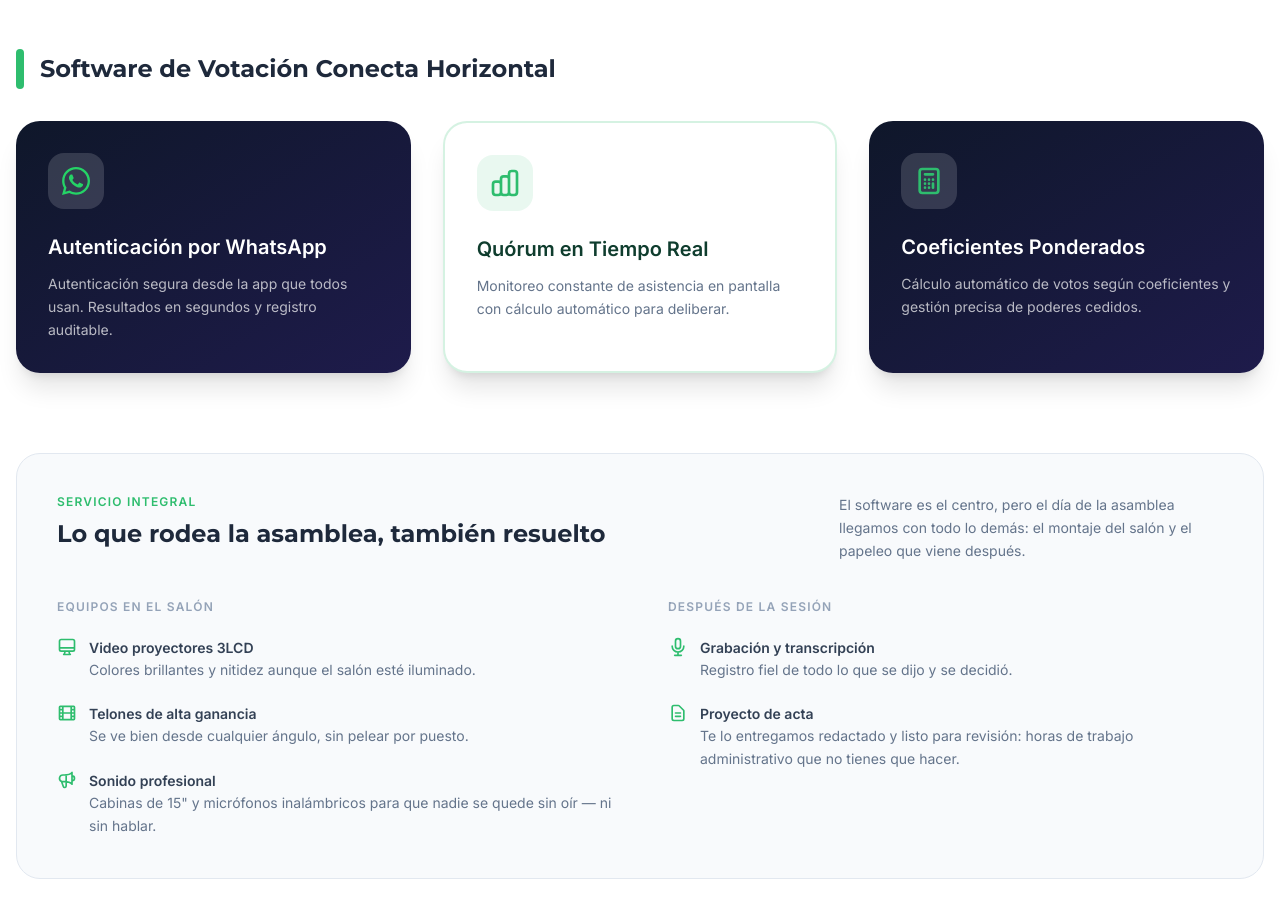
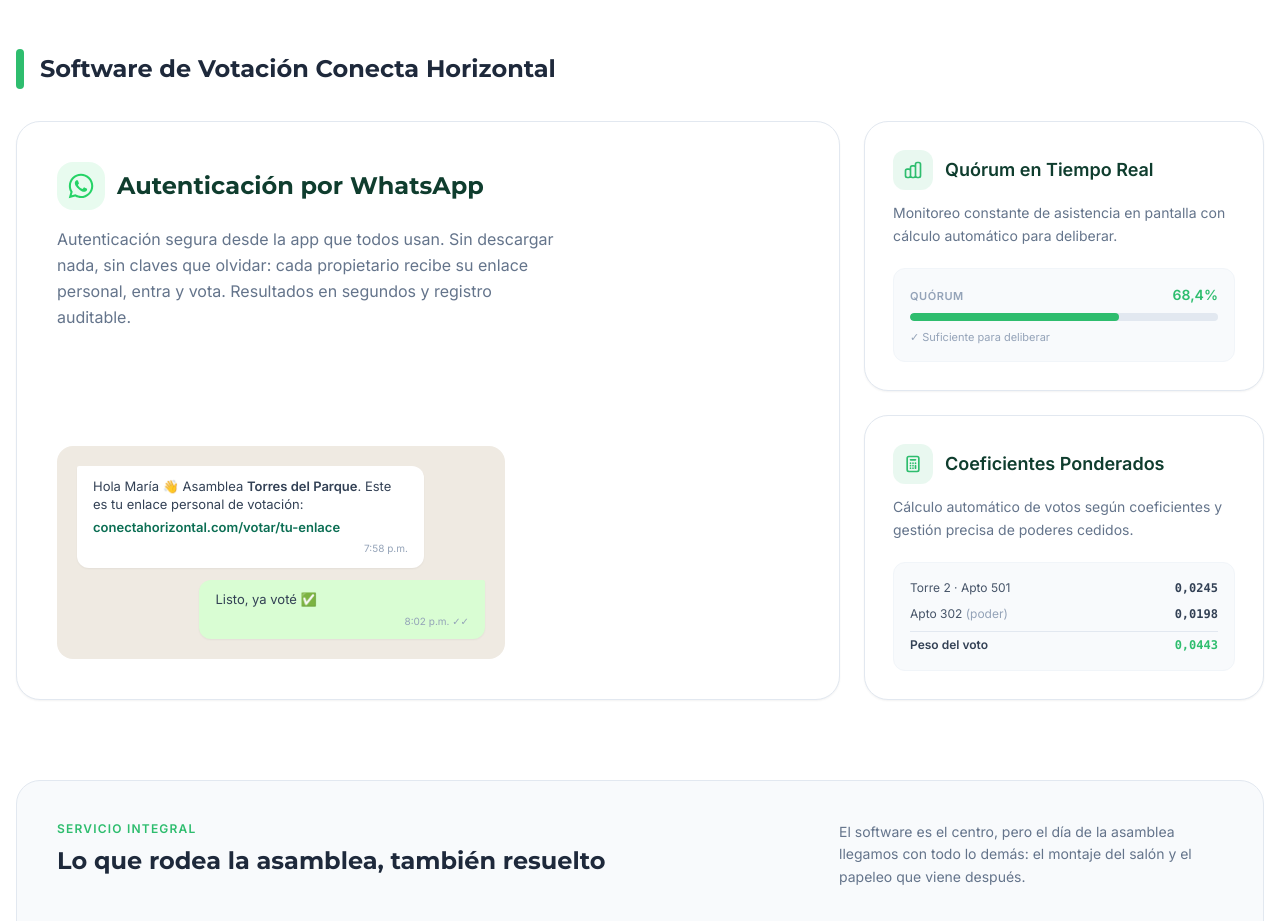
Before and after one commit to ElkinV/Conecta-Horizontal-Landing, a website: page index.html in a window 1280 px wide. Shown: the part 1040-1961 px from the top of the page. Drawn offline with nearby package versions, Linux system fonts and the light colour scheme.

Commit message:
feat: bento grid con mini demos del producto en la seccion de software

```diff
--- a/index.html
+++ b/index.html
@@ -285,47 +285,71 @@
           <h3 class="text-2xl font-bold font-montserrat text-slate-800">Software de Votación Conecta Horizontal</h3>
         </div>
 
-        <div class="grid grid-cols-1 md:grid-cols-3 gap-8">
+        <div class="grid grid-cols-1 md:grid-cols-3 gap-6">
 
-          <!-- Tarjeta OSCURA -->
-          <div
-            class="group bg-gradient-to-br from-[#0f172a] to-[#1e1b4b] rounded-3xl p-8 text-white shadow-xl hover:-translate-y-2 transition-all duration-300">
-            <div class="mb-6 bg-white/15 w-14 h-14 rounded-2xl flex items-center justify-center">
-              <svg class="w-8 h-8" viewBox="0 0 448 512" role="img" aria-label="WhatsApp" fill="#25D366"><path d="M380.9 97.1C339 55.1 283.2 32 223.9 32c-122.4 0-222 99.6-222 222 0 39.1 10.2 77.3 29.6 111L0 480l117.7-30.9c32.4 17.7 68.9 27 106.1 27h.1c122.3 0 224.1-99.6 224.1-222 0-59.3-25.2-115-67.1-157zm-157 341.6c-33.2 0-65.7-8.9-94-25.7l-6.7-4-69.8 18.3L72 359.2l-4.4-7c-18.5-29.4-28.2-63.3-28.2-98.2 0-101.7 82.8-184.5 184.6-184.5 49.3 0 95.6 19.2 130.4 54.1 34.8 34.9 56.2 81.2 56.1 130.5 0 101.8-84.9 184.6-186.6 184.6zm101.2-138.2c-5.5-2.8-32.8-16.2-37.9-18-5.1-1.9-8.8-2.8-12.5 2.8-3.7 5.6-14.3 18-17.6 21.8-3.2 3.7-6.5 4.2-12 1.4-32.6-16.3-54-29.1-75.5-66-5.7-9.8 5.7-9.1 16.3-30.3 1.8-3.7.9-6.9-.5-9.7-1.4-2.8-12.5-30.1-17.1-41.2-4.5-10.8-9.1-9.3-12.5-9.5-3.2-.2-6.9-.2-10.6-.2-3.7 0-9.7 1.4-14.8 6.9-5.1 5.6-19.4 19-19.4 46.3 0 27.3 19.9 53.7 22.6 57.4 2.8 3.7 39.1 59.7 94.8 83.8 35.2 15.2 49 16.5 66.6 13.9 10.7-1.6 32.8-13.4 37.4-26.4 4.6-13 4.6-24.1 3.2-26.4-1.3-2.5-5-3.9-10.5-6.6z"/></svg>
+          <!-- Celda protagonista: WhatsApp -->
+          <div class="md:col-span-2 md:row-span-2 bg-white rounded-3xl border border-slate-200 shadow-sm hover:shadow-lg transition-shadow duration-300 p-8 md:p-10 flex flex-col">
+            <div class="flex items-center gap-3 mb-4">
+              <div class="bg-[#25D366]/10 w-12 h-12 rounded-2xl flex items-center justify-center"><svg class="w-7 h-7" viewBox="0 0 448 512" role="img" aria-label="WhatsApp" fill="#25D366"><path d="M380.9 97.1C339 55.1 283.2 32 223.9 32c-122.4 0-222 99.6-222 222 0 39.1 10.2 77.3 29.6 111L0 480l117.7-30.9c32.4 17.7 68.9 27 106.1 27h.1c122.3 0 224.1-99.6 224.1-222 0-59.3-25.2-115-67.1-157zm-157 341.6c-33.2 0-65.7-8.9-94-25.7l-6.7-4-69.8 18.3L72 359.2l-4.4-7c-18.5-29.4-28.2-63.3-28.2-98.2 0-101.7 82.8-184.5 184.6-184.5 49.3 0 95.6 19.2 130.4 54.1 34.8 34.9 56.2 81.2 56.1 130.5 0 101.8-84.9 184.6-186.6 184.6zm101.2-138.2c-5.5-2.8-32.8-16.2-37.9-18-5.1-1.9-8.8-2.8-12.5 2.8-3.7 5.6-14.3 18-17.6 21.8-3.2 3.7-6.5 4.2-12 1.4-32.6-16.3-54-29.1-75.5-66-5.7-9.8 5.7-9.1 16.3-30.3 1.8-3.7.9-6.9-.5-9.7-1.4-2.8-12.5-30.1-17.1-41.2-4.5-10.8-9.1-9.3-12.5-9.5-3.2-.2-6.9-.2-10.6-.2-3.7 0-9.7 1.4-14.8 6.9-5.1 5.6-19.4 19-19.4 46.3 0 27.3 19.9 53.7 22.6 57.4 2.8 3.7 39.1 59.7 94.8 83.8 35.2 15.2 49 16.5 66.6 13.9 10.7-1.6 32.8-13.4 37.4-26.4 4.6-13 4.6-24.1 3.2-26.4-1.3-2.5-5-3.9-10.5-6.6z"/></svg></div>
+              <h4 class="text-2xl font-bold font-montserrat text-titleColor">Autenticación por WhatsApp</h4>
             </div>
-            <h4 class="text-xl font-bold mb-3">Autenticación por WhatsApp</h4>
-            <p class="text-white/70 text-sm leading-relaxed">Autenticación segura desde la app que todos usan.
+            <p class="text-slate-500 leading-relaxed mb-8 max-w-lg">Autenticación segura desde la app que todos usan.
+              Sin descargar nada, sin claves que olvidar: cada propietario recibe su enlace personal, entra y vota.
               Resultados en segundos y registro auditable.</p>
+
+            <!-- Mini demo: conversación -->
+            <div class="mt-auto bg-[#efeae2] rounded-2xl p-4 md:p-5 space-y-3 max-w-md">
+              <div class="bg-white rounded-xl rounded-tl-sm px-4 py-3 shadow-sm max-w-[85%]">
+                <p class="text-[13px] text-slate-700 leading-snug">Hola María 👋 Asamblea <strong>Torres del Parque</strong>. Este es tu enlace personal de votación:</p>
+                <p class="text-[13px] text-[#0b6e53] font-semibold mt-1">conectahorizontal.com/votar/tu-enlace</p>
+                <p class="text-[10px] text-slate-400 text-right mt-1">7:58 p.m.</p>
+              </div>
+              <div class="bg-[#d9fdd3] rounded-xl rounded-tr-sm px-4 py-2.5 shadow-sm max-w-[70%] ml-auto">
+                <p class="text-[13px] text-slate-700">Listo, ya voté ✅</p>
+                <p class="text-[10px] text-slate-400 text-right mt-1">8:02 p.m. ✓✓</p>
+              </div>
+            </div>
           </div>
 
-          <!-- Tarjeta CLARA -->
-          <div
-            class="group bg-white rounded-3xl p-8 text-titleColor shadow-xl border-2 border-primary/20 hover:-translate-y-2 transition-all duration-300">
-            <div class="mb-6 bg-primary/10 w-14 h-14 rounded-2xl flex items-center justify-center">
-              <svg class="w-8 h-8 text-primary" fill="none" stroke="currentColor" viewBox="0 0 24 24">
-                <path stroke-linecap="round" stroke-linejoin="round" stroke-width="2"
-                  d="M9 19v-6a2 2 0 00-2-2H5a2 2 0 00-2 2v6a2 2 0 002 2h2a2 2 0 002-2zm0 0V9a2 2 0 012-2h2a2 2 0 012 2v10m-6 0a2 2 0 002 2h2a2 2 0 002-2m0 0V5a2 2 0 012-2h2a2 2 0 012 2v14a2 2 0 01-2 2h-2a2 2 0 01-2-2z">
-                </path>
-              </svg>
+          <!-- Quórum en Tiempo Real -->
+          <div class="bg-white rounded-3xl border border-slate-200 shadow-sm hover:shadow-lg transition-shadow duration-300 p-7">
+            <div class="flex items-center gap-3 mb-3">
+              <div class="bg-primary/10 w-10 h-10 rounded-xl flex items-center justify-center">
+                <svg class="w-5 h-5 text-primary" fill="none" stroke="currentColor" viewBox="0 0 24 24"><path stroke-linecap="round" stroke-linejoin="round" stroke-width="2" d="M9 19v-6a2 2 0 00-2-2H5a2 2 0 00-2 2v6a2 2 0 002 2h2a2 2 0 002-2zm0 0V9a2 2 0 012-2h2a2 2 0 012 2v10m-6 0a2 2 0 002 2h2a2 2 0 002-2m0 0V5a2 2 0 012-2h2a2 2 0 012 2v14a2 2 0 01-2 2h-2a2 2 0 01-2-2z"/></svg>
+              </div>
+              <h4 class="text-lg font-bold text-titleColor">Quórum en Tiempo Real</h4>
             </div>
-            <h4 class="text-xl font-bold mb-3">Quórum en Tiempo Real</h4>
-            <p class="text-slate-500 text-sm leading-relaxed">Monitoreo constante de asistencia en pantalla con cálculo
-              automático para deliberar.</p>
+            <p class="text-slate-500 text-sm leading-relaxed mb-5">Monitoreo constante de asistencia en pantalla con
+              cálculo automático para deliberar.</p>
+            <!-- Mini demo: barra de quórum -->
+            <div class="bg-slate-50 border border-slate-100 rounded-xl p-4">
+              <div class="flex justify-between items-baseline mb-2">
+                <span class="text-[11px] font-semibold uppercase tracking-wider text-slate-400">Quórum</span>
+                <span class="text-sm font-bold text-primary">68,4%</span>
+              </div>
+              <div class="h-2 bg-slate-200 rounded-full overflow-hidden">
+                <div class="h-full w-[68%] bg-primary rounded-full"></div>
+              </div>
+              <p class="text-[11px] text-slate-400 mt-2">✓ Suficiente para deliberar</p>
+            </div>
           </div>
 
-          <!-- Tarjeta OSCURA -->
-          <div
-            class="group bg-gradient-to-br from-[#0f172a] to-[#1e1b4b] rounded-3xl p-8 text-white shadow-xl hover:-translate-y-2 transition-all duration-300">
-            <div class="mb-6 bg-white/15 w-14 h-14 rounded-2xl flex items-center justify-center">
-              <svg class="w-8 h-8 text-[#2EBD6E]" fill="none" stroke="currentColor" viewBox="0 0 24 24">
-                <path stroke-linecap="round" stroke-linejoin="round" stroke-width="2"
-                  d="M9 7h6m0 10v-3m-3 3h.01M9 17h.01M9 14h.01M12 14h.01M15 11h.01M12 11h.01M9 11h.01M7 21h10a2 2 0 002-2V5a2 2 0 00-2-2H7a2 2 0 00-2 2v14a2 2 0 002 2z">
-                </path>
-              </svg>
+          <!-- Coeficientes Ponderados -->
+          <div class="bg-white rounded-3xl border border-slate-200 shadow-sm hover:shadow-lg transition-shadow duration-300 p-7">
+            <div class="flex items-center gap-3 mb-3">
+              <div class="bg-primary/10 w-10 h-10 rounded-xl flex items-center justify-center">
+                <svg class="w-5 h-5 text-primary" fill="none" stroke="currentColor" viewBox="0 0 24 24"><path stroke-linecap="round" stroke-linejoin="round" stroke-width="2" d="M9 7h6m0 10v-3m-3 3h.01M9 17h.01M9 14h.01M12 14h.01M15 11h.01M12 11h.01M9 11h.01M7 21h10a2 2 0 002-2V5a2 2 0 00-2-2H7a2 2 0 00-2 2v14a2 2 0 002 2z"/></svg>
+              </div>
+              <h4 class="text-lg font-bold text-titleColor">Coeficientes Ponderados</h4>
             </div>
-            <h4 class="text-xl font-bold mb-3">Coeficientes Ponderados</h4>
-            <p class="text-white/70 text-sm leading-relaxed">Cálculo automático de votos según coeficientes y gestión
-              precisa de poderes cedidos.</p>
+            <p class="text-slate-500 text-sm leading-relaxed mb-5">Cálculo automático de votos según coeficientes y
+              gestión precisa de poderes cedidos.</p>
+            <!-- Mini demo: votos con peso -->
+            <div class="bg-slate-50 border border-slate-100 rounded-xl p-4 space-y-2">
+              <div class="flex justify-between text-[12px]"><span class="text-slate-600">Torre 2 · Apto 501</span><span class="font-mono font-semibold text-slate-700">0,0245</span></div>
+              <div class="flex justify-between text-[12px]"><span class="text-slate-600">Apto 302 <span class="text-slate-400">(poder)</span></span><span class="font-mono font-semibold text-slate-700">0,0198</span></div>
+              <div class="flex justify-between text-[12px] pt-1 border-t border-slate-200"><span class="font-semibold text-slate-700">Peso del voto</span><span class="font-mono font-bold text-primary">0,0443</span></div>
+            </div>
           </div>
 
         </div>
```
